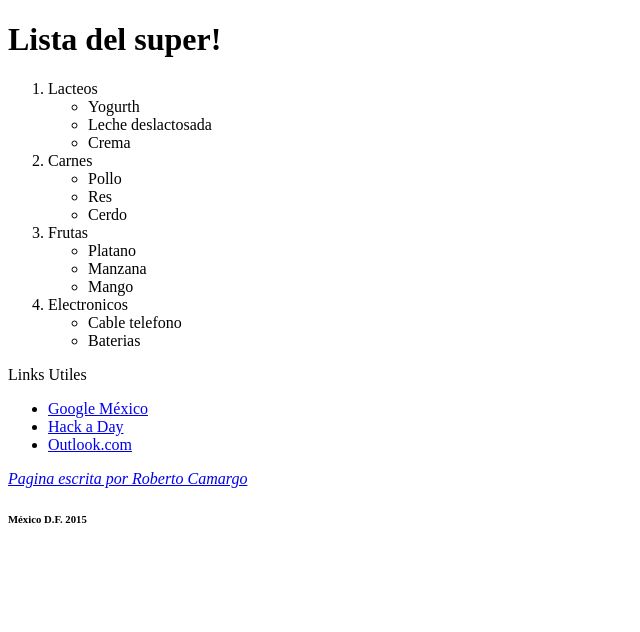
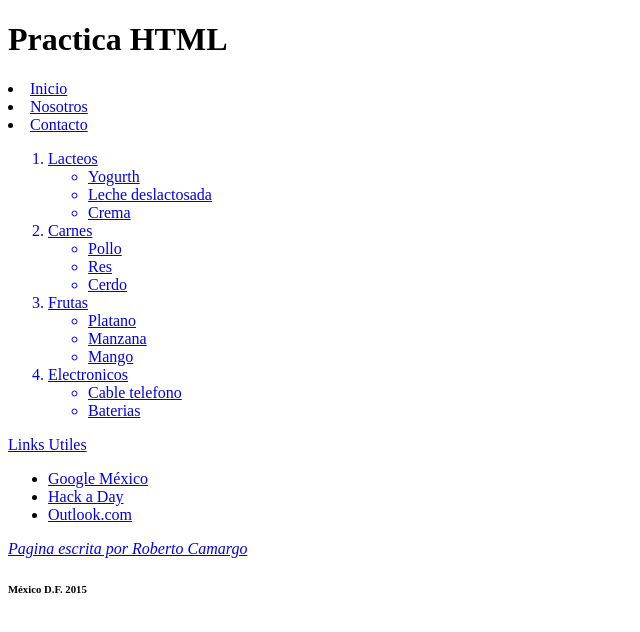
Before and after one commit to robEaGL/Practica-de-listas, a plain HTML site: page index.html in a window 1280 px wide. Shown: the whole page, without its empty margins (0-640 px from the left). Drawn offline with Linux system fonts and the light colour scheme.

Commit message:
integrando archivos y probando menu

```diff
--- a/index.html
+++ b/index.html
@@ -8,7 +8,10 @@
 	<body>
 		<!-- modificado 21/oct/2015 -->
 		<header>
-			<h1>Lista del super! </h1>
+			<h1>Practica HTML</h1>
+				<li><link><a href="index.html">Inicio</link></li>
+				<li><link><a href="nosotros.html">Nosotros</link></li>
+				<li><link><a href="contacto.html">Contacto</link></li>
 		</header>
 		<main>
 			<section>
```
Also changed, not shown: contact.html (added), nosotros.html (added).
